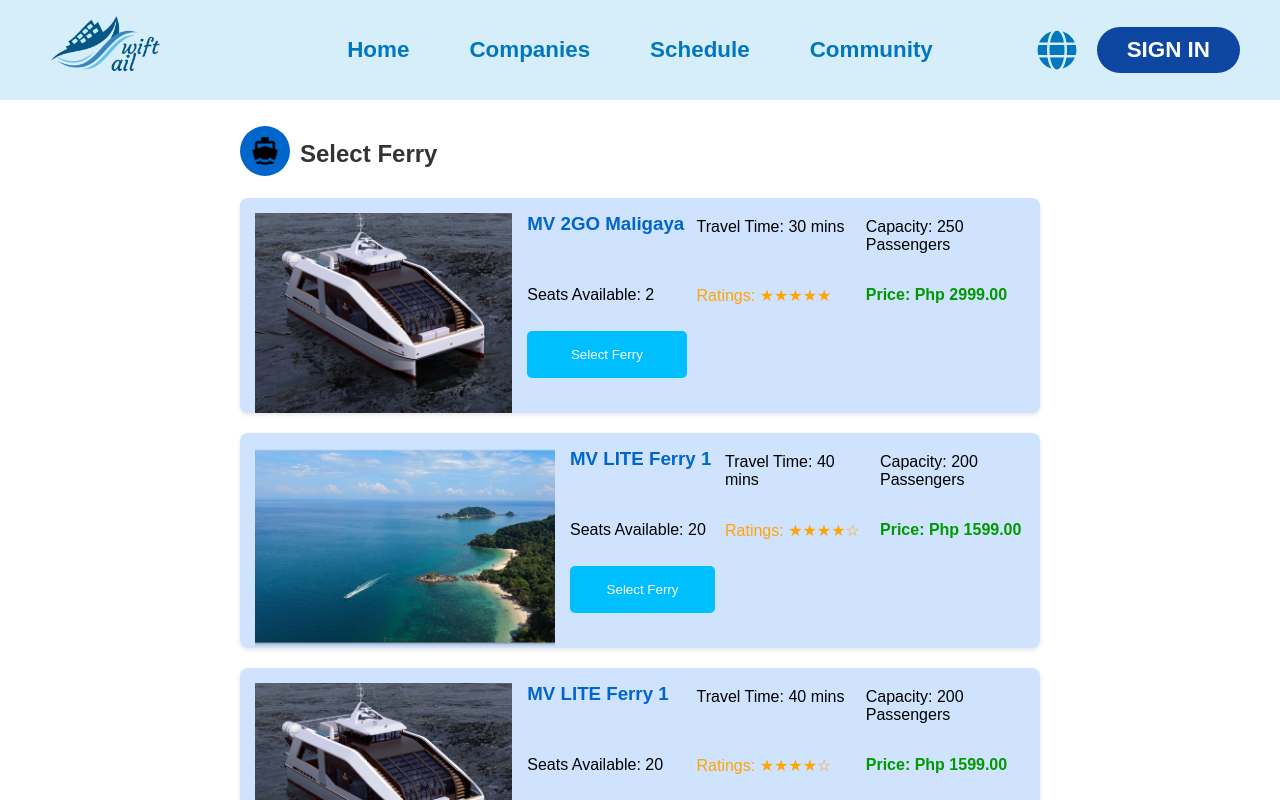
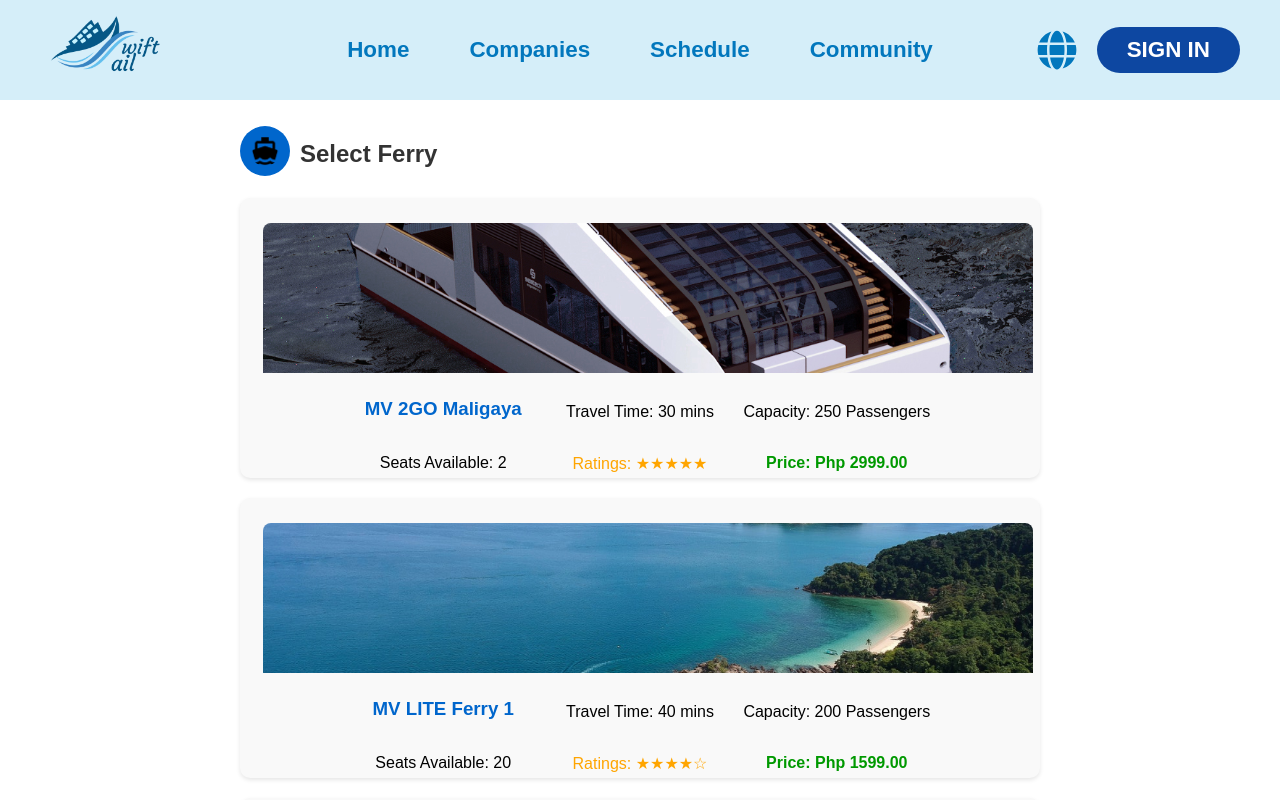
Before and after one commit to LoydAMT/ferrybookingsystem-scamacs, a React (Create React App) app: page /companies in a window 1280 px wide. Shown: the top 800 px of the page. Built offline with nearby package versions, Linux system fonts and the light colour scheme; no server answers; the HTML template or start-up script is replaced by a standard one.

Commit message:
departing today row
- departing today
- can scroll
- view details (no UI for now)

```diff
--- a/src/pages/Admin/Bookings panel/bookingspanel.css
+++ b/src/pages/Admin/Bookings panel/bookingspanel.css
@@ -17,7 +17,7 @@
   margin-right: 10px;
   background-color: #0066cc;
   border-radius: 50px;
-    padding:10px;
+  padding: 10px;
 }
 
 
@@ -26,21 +26,65 @@
   margin-bottom: 15px;
 }
 
+.ferry-grid {
+  display: flex;
+  grid-template-columns: repeat(3, 1fr);
+  gap: 20px;
+  max-height: 600px;
+  overflow-y: auto;
+  padding-right: 10px;
+  width: 78%;
+  margin-bottom: 30px;
+
+  flex-wrap: nowrap;
+  overflow-x: auto;
+  -webkit-overflow-scrolling: touch;
+}
+
+.ferry-grid::-webkit-scrollbar {
+  height: 8px;
+}
+
+.ferry-grid::-webkit-scrollbar-track {
+  background: #f1f1f1;
+  border-radius: 4px;
+}
+
+.ferry-grid::-webkit-scrollbar-thumb {
+  background: #888;
+  border-radius: 4px;
+}
+
 .ferry-card {
+  flex: 0 0 230px;
   display: flex;
-    background-color: #CFE2FE;
-    border-radius: 8px;
-    overflow: hidden;
-    margin-bottom: 20px;
+  flex-direction: column;
+  align-items: center;
+  background-color: #f9f9f9;
+  padding: 15px;
+  border-radius: 10px;
   box-shadow: 0 2px 4px rgba(0, 0, 0, 0.1);
+  text-align: center;
+  justify-content: space-between;
+  height: 250px;
+  position: relative;
 }
 
 .ferry-image {
-    width: 300px;
-    height: 200px;
+  width: 100%;
+  height: 150px;
   object-fit: cover;
-    margin-top: 15px;
-    margin-left: 15px;
+  border-radius: 8px 8px 0 0;
+  margin-top: 10px;
+  margin-bottom: 10px;
+}
+
+.ferry-name {
+  font-size: 16px;
+  font-weight: bold;
+  margin-bottom: 45px;
+  color: #333;
+  display: block;
 }
 
 .ferry-details {
@@ -48,35 +92,21 @@
   flex-grow: 1;
 }
 
-  h3 {
-    color: #0066cc;
-    margin-top: 0;
-  }
 
-  p {
-    margin: 5px 0;
-  }
-
-  .ratings {
-    color: #ffa500;
-  }
-
-  .price {
-    font-weight: bold;
-    color: #009900;
-  }
-
-  .select-button {
+.view-details-button {
   background-color: #00bfff;
   color: white;
   border: none;
   padding: 10px 15px;
   border-radius: 5px;
   cursor: pointer;
-    float: right;
   transition: background-color 0.3s;
+  width: 200px;
+  position: absolute;
+  margin-top: auto;
+  bottom: 15px;
 }
 
-  .select-button:hover {
+.view-details-button:hover {
   background-color: #0099cc;
 }
--- a/src/pages/Admin/Bookings panel/bookingspanel.js
+++ b/src/pages/Admin/Bookings panel/bookingspanel.js
@@ -1,8 +1,9 @@
-import React from 'react'
+import React, { useState } from 'react';
 import './bookingspanel.css';
 
+const BookingsPanel = () => {
+  const [selectedFerry, setSelectedFerry] = useState(null);
 
-const BookingsPanel = () => {
   const ferries = [
     {
       name: "MV 2GO Maligaya",
@@ -30,37 +31,75 @@
       seatsAvailable: 20,
       ratings: 4,
       price: 1599.00
+    },
+    {
+      name: "MV LITE Ferry 1",
+      image:  "/images/ferry.jpg",
+      travelTime: "40 mins",
+      capacity: 200,
+      seatsAvailable: 20,
+      ratings: 4,
+      price: 1599.00
+    },
+    {
+      name: "MV LITE Ferry 1",
+      image:  "/images/ferry.jpg",
+      travelTime: "40 mins",
+      capacity: 200,
+      seatsAvailable: 20,
+      ratings: 4,
+      price: 1599.00
+    },
+    {
+      name: "MV LITE Ferry 1",
+      image:  "/images/HomeBackground.png",
+      travelTime: "40 mins",
+      capacity: 200,
+      seatsAvailable: 20,
+      ratings: 4,
+      price: 1599.00
     }
+
   ];
 
-
-  const renderStars = (count) => {
-    return "★".repeat(count) + "☆".repeat(5 - count);
+  const handleViewDetails = (ferry) => {
+    setSelectedFerry(ferry);
   };
 
   return (
-    <div className="ferry-selection">
+    <div className="bookingspanel-container">
       <div className="logo-container">
         <img src='/images/select ferry.png' alt="Logo" className="logo" />
         <h2>Select Ferry</h2>
       </div>
-      {ferries.map((ferry, index) => (
-        <div key={index} className="ferry-card">
-          <img src={ferry.image} alt={ferry.name} className="ferry-image" />
-          <div className="ferry-details">
-            <h3>{ferry.name}</h3>
-            <p>Travel Time: {ferry.travelTime}</p>
-            <p>Capacity: {ferry.capacity} Passengers</p>
-            <p>Seats Available: {ferry.seatsAvailable}</p>
-            <p className="ratings">Ratings: {renderStars(ferry.ratings)}</p>
-            <p className="price">Price: Php {ferry.price.toFixed(2)}</p>
-            <button className="select-button">Select Ferry</button>
+
+      <div className="ferry-grid">
+        {ferries.map((ferry, index) => (
+          <div key={index} className="ferry-card">
+            <img src={ferry.image} alt={ferry.name} className="ferry-image" />
+            <span className="ferry-name">{ferry.name || 'Unnamed Ferry'}</span>
+            <button
+              className="view-details-button"
+              onClick={() => handleViewDetails(ferry)}
+            >
+              View Details
+            </button>
           </div>
+        ))}
+      </div>
+
+      {selectedFerry && (
+        <div className="ferry-details-modal">
+          <h3>Ferry Details: {selectedFerry.name}</h3>
+          <p>Travel Time: {selectedFerry.travelTime}</p>
+          <p>Capacity: {selectedFerry.capacity}</p>
+          <p>Seats Available: {selectedFerry.seatsAvailable}</p>
+          <p>Price: Php {selectedFerry.price.toFixed(2)}</p>
+          <button onClick={() => setSelectedFerry(null)}>Close</button>
         </div>
-      ))}
+      )}
     </div>
   );
-
 }
 
 export default BookingsPanel;
```
Lines whose indentation alone changed are shown as unchanged.
